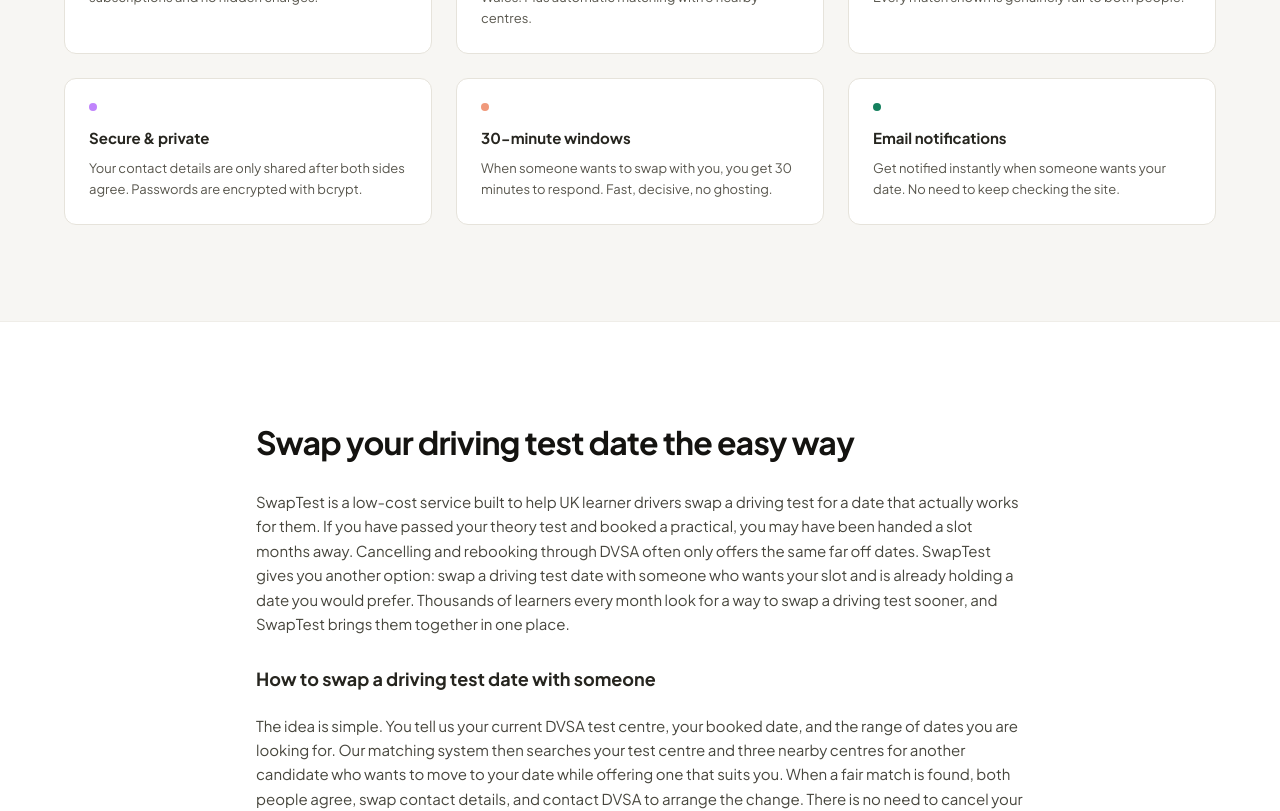
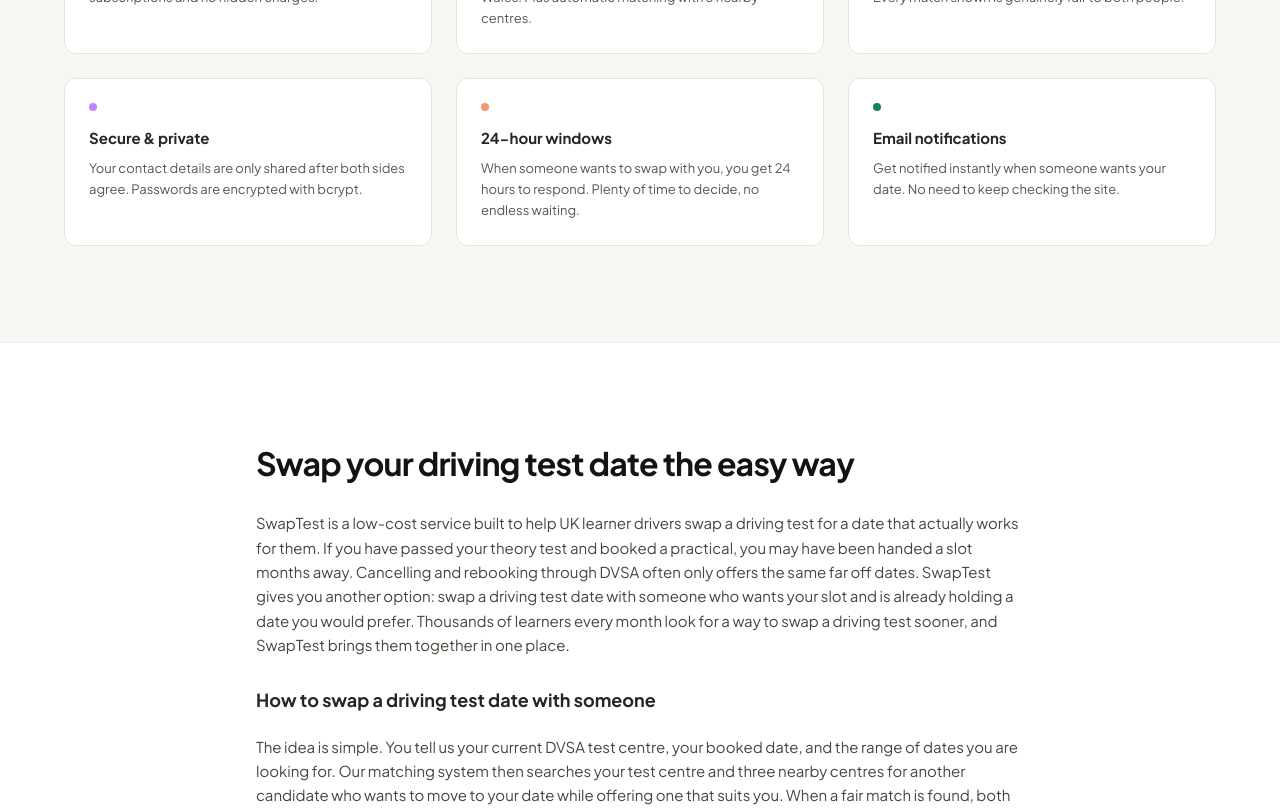
Before and after one commit to crazybulkreviewnew/swaptest, a Next.js app: page / in a window 1280 px wide. Shown: the part 1680-2491 px from the top of the page. Built offline with nearby package versions, Linux system fonts and the light colour scheme; no server answers.

Commit message:
content: update swap response window from 30 minutes to 24 hours
Homepage feature card + FAQ (and its JSON-LD twin) still said 30 minutes; the
window is now 24 hours. Left the password-reset email (genuinely 30 min) as is.

Co-Authored-By: Claude Opus 4.8 <noreply@anthropic.com>

```diff
--- a/app/layout.js
+++ b/app/layout.js
@@ -144,7 +144,7 @@ const jsonLd = {
           name: "What happens if the other person doesn't respond?",
           acceptedAnswer: {
             "@type": "Answer",
-            text: "When you select a match, the other person has 30 minutes to agree. If they don't respond, the match expires automatically and your listing goes back into the pool. No harm done.",
+            text: "When you select a match, the other person has 24 hours to agree. If they don't respond, the match expires automatically and your listing goes back into the pool. No harm done.",
           },
         },
         {
--- a/app/page.js
+++ b/app/page.js
@@ -239,8 +239,8 @@ export default function HomePage() {
                 color: "#C084FC",
               },
               {
-                title: "30-minute windows",
-                desc: "When someone wants to swap with you, you get 30 minutes to respond. Fast, decisive, no ghosting.",
+                title: "24-hour windows",
+                desc: "When someone wants to swap with you, you get 24 hours to respond. Plenty of time to decide, no endless waiting.",
                 color: "#F0997B",
               },
               {
@@ -385,7 +385,7 @@ export default function HomePage() {
               },
               {
                 q: "What happens if the other person doesn't respond?",
-                a: "When you select a match, the other person has 30 minutes to agree. If they don't respond, the match expires automatically and your listing goes back into the pool. No harm done.",
+                a: "When you select a match, the other person has 24 hours to agree. If they don't respond, the match expires automatically and your listing goes back into the pool. No harm done.",
               },
               {
                 q: "Can I cancel or edit my listing?",
```
